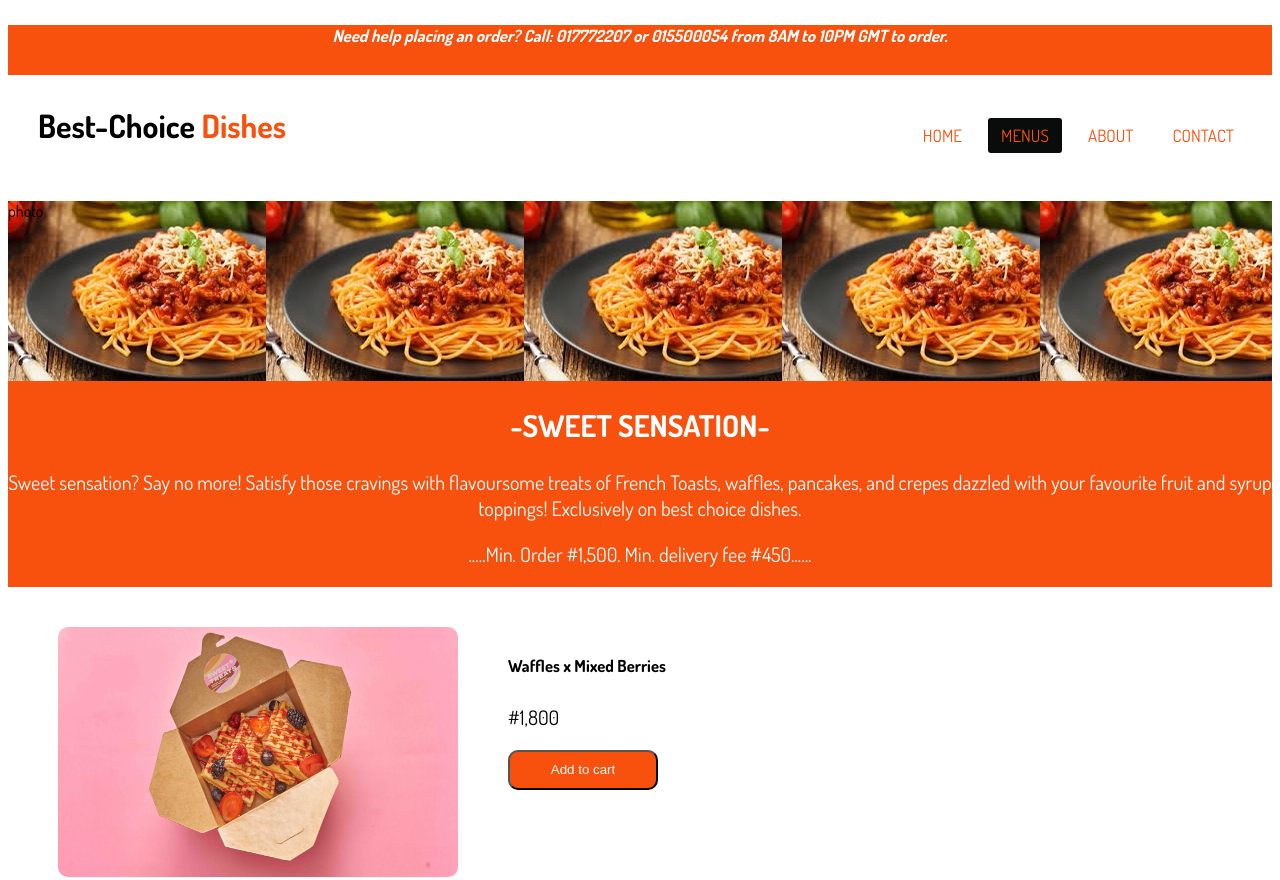
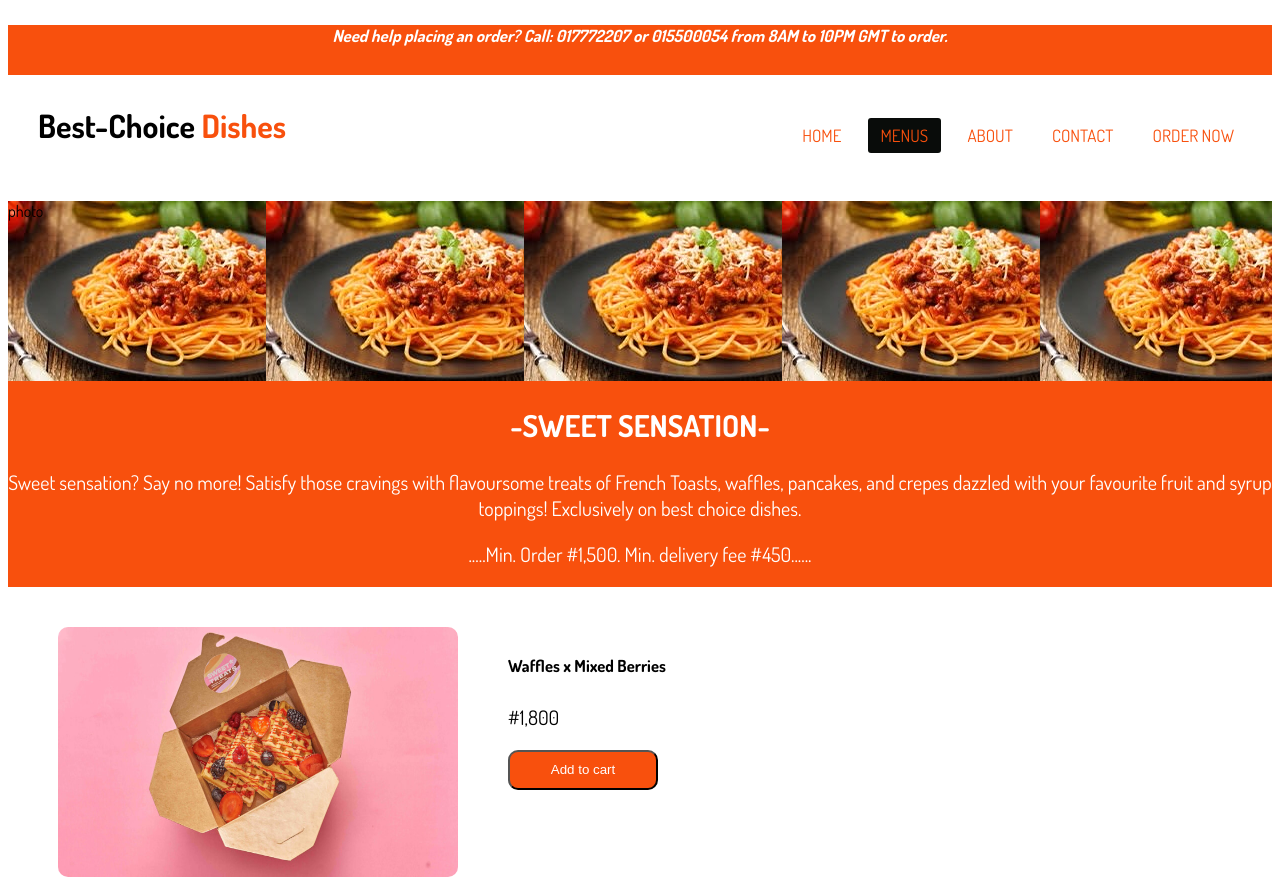
Before and after one commit to Jaytech1580/Best_Choices, a plain HTML site: page menu.html in a window 1280 px wide. Shown: the top 880 px of the page. Drawn offline with Linux system fonts and the light colour scheme.

Commit message:
Update menu.html

```diff
--- a/menu.html
+++ b/menu.html
@@ -25,6 +25,7 @@
                 <li><a href="menu.html" class="active">Menus</a></li>
                 <li><a href="about.html" >About</a></li>
                 <li><a href="about.html">Contact</a></li>
+                <li><a href"order.html">Order Now</a></li>
             </ul>
             <input type="checkbox" id="check" >
             <label for="check" class="checkbtn">
```
